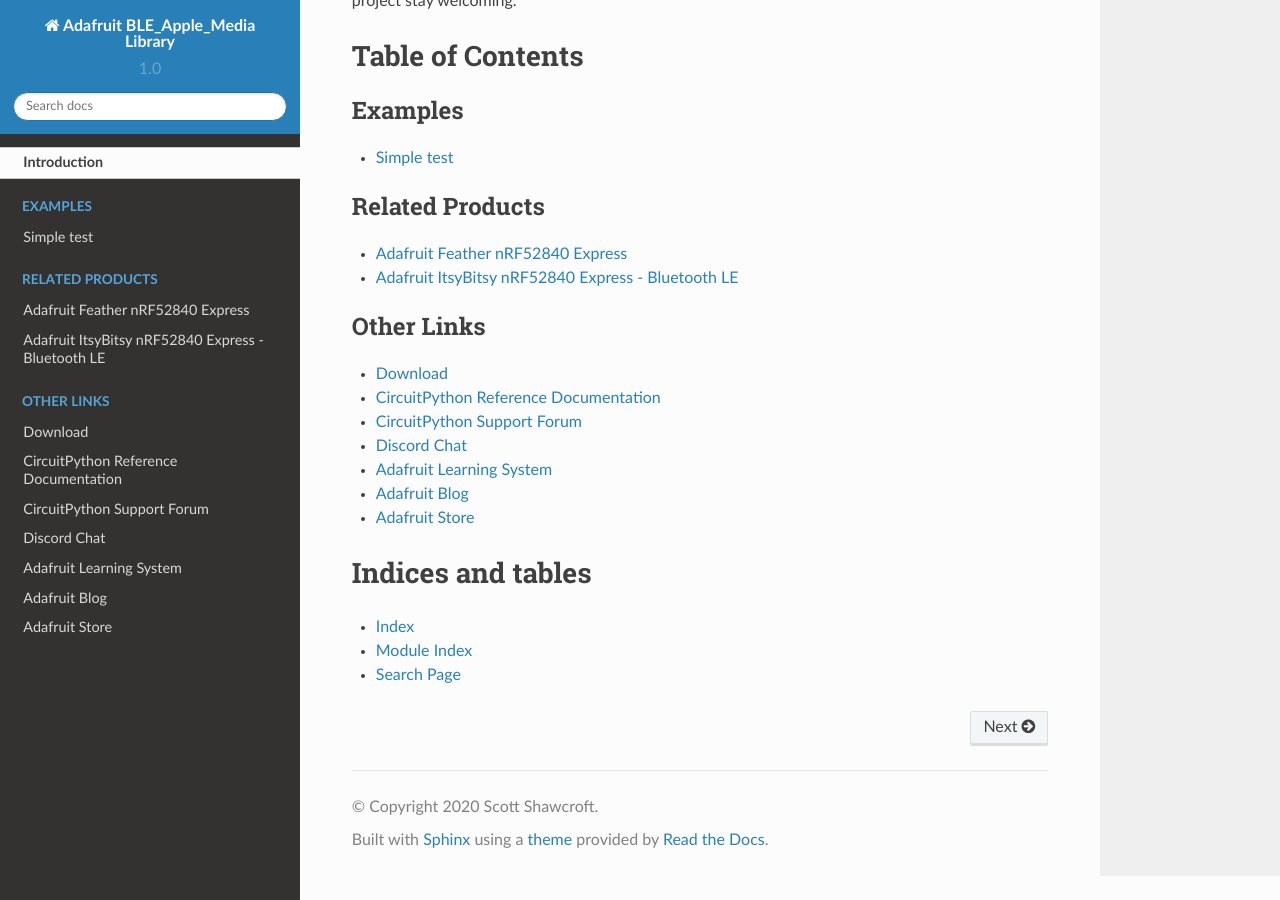
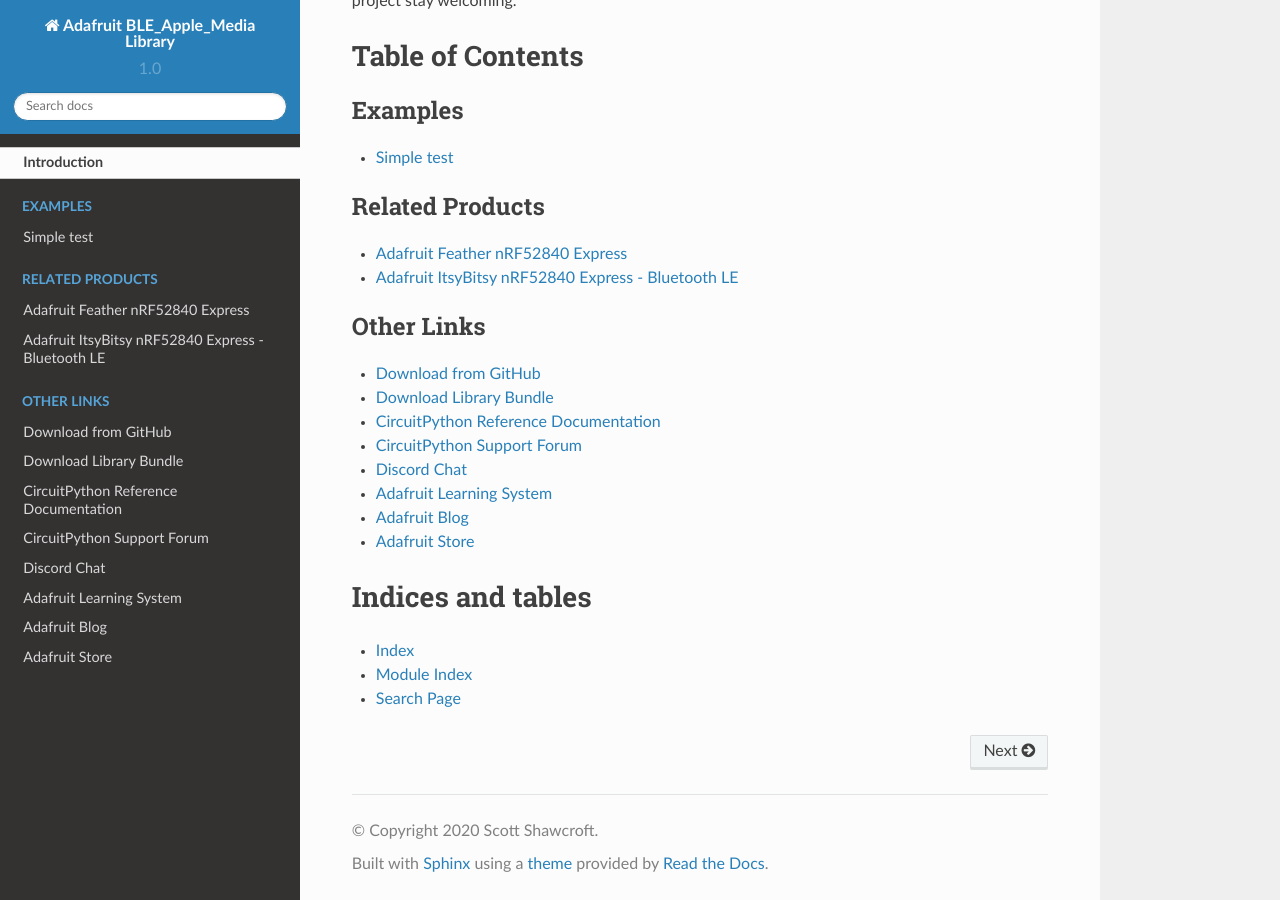
Before and after one commit to adafruit/Adafruit_CircuitPython_BLE_Apple_Media, a Sphinx documentation site: the page built from docs/index.rst, in a window 1280 px wide and 900 px high, scrolled down 2013 px. Built offline with Sphinx 7.4.7 and the Read the Docs theme 2.0.0, drawn with Linux system fonts in a browser that asks for light colours.

Commit message:
Added cp.org link to index.rst

```diff
--- a/docs/index.rst
+++ b/docs/index.rst
@@ -33,7 +33,8 @@
 .. toctree::
     :caption: Other Links
 
-    Download <https://github.com/adafruit/Adafruit_CircuitPython_BLE_Apple_Media/releases/latest>
+    Download from GitHub <https://github.com/adafruit/Adafruit_CircuitPython_BLE_Apple_Media/releases/latest>
+    Download Library Bundle <https://circuitpython.org/libraries>
     CircuitPython Reference Documentation <https://docs.circuitpython.org>
     CircuitPython Support Forum <https://forums.adafruit.com/viewforum.php?f=60>
     Discord Chat <https://adafru.it/discord>
```
